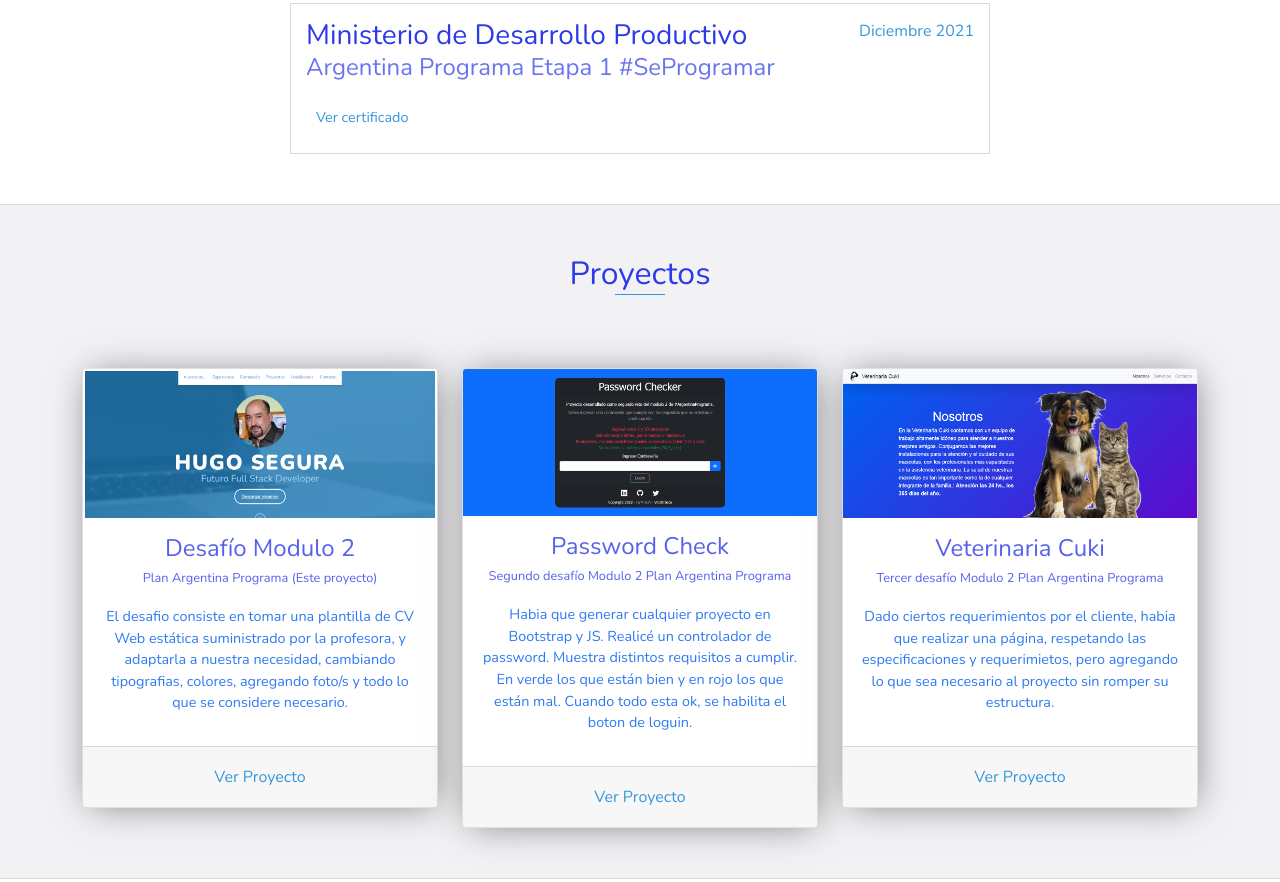
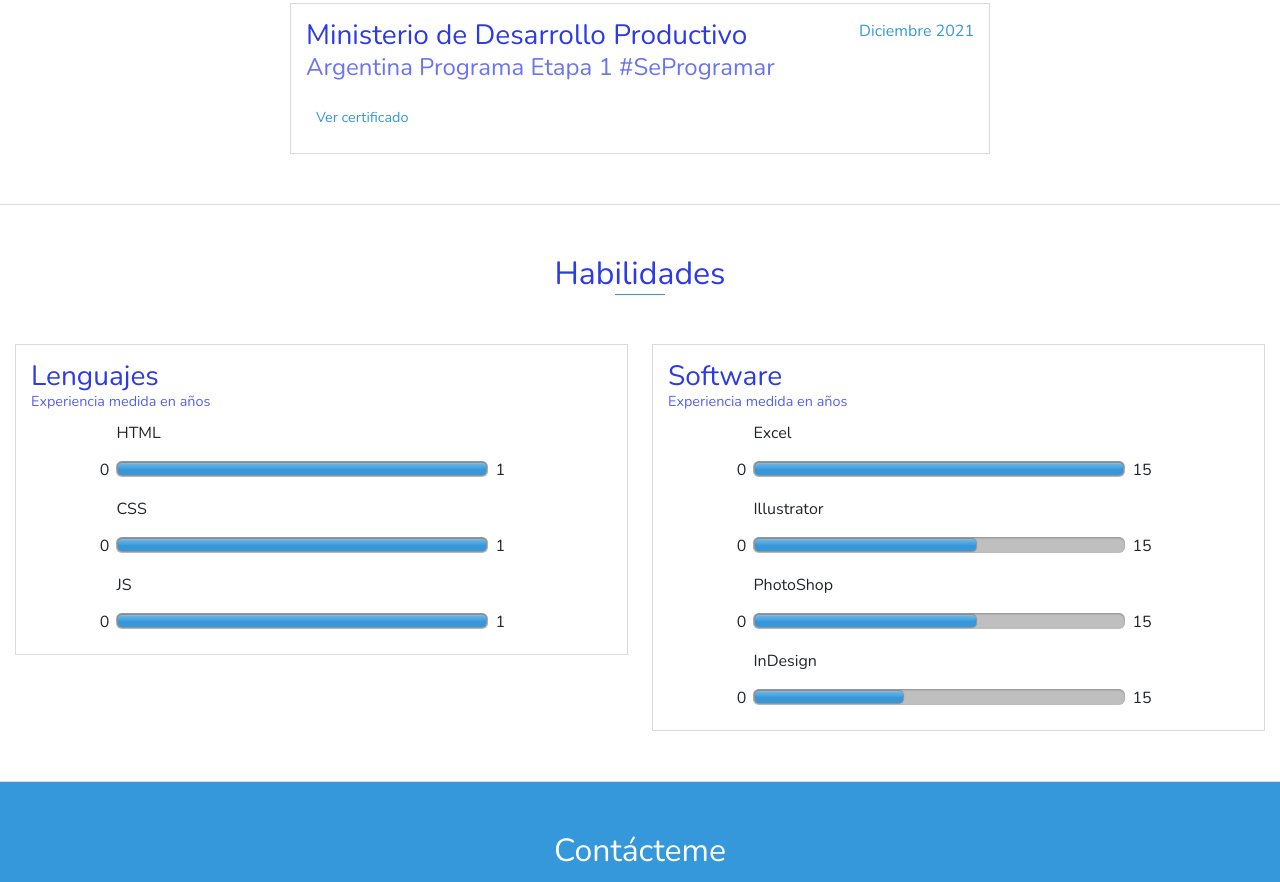
Before and after one commit to hymsoft/desafio-modulo-2, a website: page index.html in a window 1280 px wide. Shown: the part 3113-3995 px from the top of the page. Drawn offline with nearby package versions, Linux system fonts and the light colour scheme; files whose address does not match are found by name.

Commit message:
Eliminadas las tarjetas de proyectos

```diff
--- a/index.html
+++ b/index.html
@@ -234,109 +234,6 @@
     </div>
     <!-- End #courses -->
 
-    <div id="projects" class="background-alt">
-      <h2 class="heading">Proyectos</h2>
-      <div class="container">
-        <!--  -->
-        <div class="row row-cols-1 row-cols-md-3 g-4">
-          <!-- Card Este Proyecto -->
-          <div class="col mt-5">
-            <div class="card card-wr-bg my-shadow">
-              <img
-                src="images/desafio-1.png"
-                class="card-img-top"
-                alt="Imagen proyecto desafio modulo 2"
-              />
-              <div class="card-body d-grid gap-1 project-info">
-                <h4 class="card-title text-center text-capitalize">
-                  Desafío Modulo 2
-                </h4>
-                <h5 class="card-subtitle mb-3">
-                  Plan Argentina Programa (Este proyecto)
-                </h5>
-
-                <p class="card-text text-center p-0 pb-3">
-                  El desafio consiste en tomar una plantilla de CV Web estática
-                  suministrado por la profesora, y adaptarla a nuestra
-                  necesidad, cambiando tipografias, colores, agregando foto/s y
-                  todo lo que se considere necesario.
-                </p>
-              </div>
-              <div class="card-footer text-light">
-                <a class="my-btn" href="#">Ver Proyecto</a>
-              </div>
-            </div>
-          </div>
-          <!-- Card Password Checker -->
-          <div class="col mt-5">
-            <div class="card card-wr-bg my-shadow">
-              <img
-                src="images/password-checker.png"
-                class="card-img-top"
-                alt="Imagen proyecto Password Checker"
-              />
-              <div class="card-body d-grid gap-1 project-info">
-                <h4 class="card-title text-center text-capitalize">
-                  Password Check
-                </h4>
-                <h5 class="card-subtitle mb-3">
-                  Segundo desafío Modulo 2 Plan Argentina Programa
-                </h5>
-
-                <p class="card-text text-center p-0 pb-3">
-                  Habia que generar cualquier proyecto en Bootstrap y JS.
-                  Realicé un controlador de password. Muestra distintos
-                  requisitos a cumplir. En verde los que están bien y en rojo
-                  los que están mal. Cuando todo esta ok, se habilita el boton
-                  de loguin.
-                </p>
-              </div>
-              <div class="card-footer text-light">
-                <a
-                  class="my-btn"
-                  href="https://hymsoft.github.io/password-checker/"
-                  target="_blank"
-                  >Ver Proyecto</a
-                >
-              </div>
-            </div>
-          </div>
-          <!-- Card Veterinaria Cuki -->
-          <div class="col mt-5">
-            <div class="card card-wr-bg my-shadow">
-              <img
-                src="images//veterinaria-cuki.png"
-                class="card-img-top"
-                alt="Imagen Veterinaria Cuki"
-              />
-              <div class="card-body d-grid gap-1 project-info">
-                <h4 class="card-title text-center text-capitalize">
-                  Veterinaria Cuki
-                </h4>
-                <h5 class="card-subtitle mb-3">
-                  Tercer desafío Modulo 2 Plan Argentina Programa
-                </h5>
-
-                <p class="card-text text-center p-0 pb-3">
-                  Dado ciertos requerimientos por el cliente, habia que realizar
-                  una página, respetando las especificaciones y requerimietos,
-                  pero agregando lo que sea necesario al proyecto sin romper su
-                  estructura.
-                </p>
-              </div>
-              <div class="card-footer text-light">
-                <a
-                  class="my-btn"
-                  href="https://hymsoft.github.io/veterinaria-cuki/"
-                  target="_blank"
-                  >Ver Proyecto</a
-                >
-              </div>
-            </div>
-          </div>
-        </div>
-      </div>
-    </div>
     <!-- End #projects -->
 
     <div id="skills">
```
Also changed, not shown: 1 other file.
